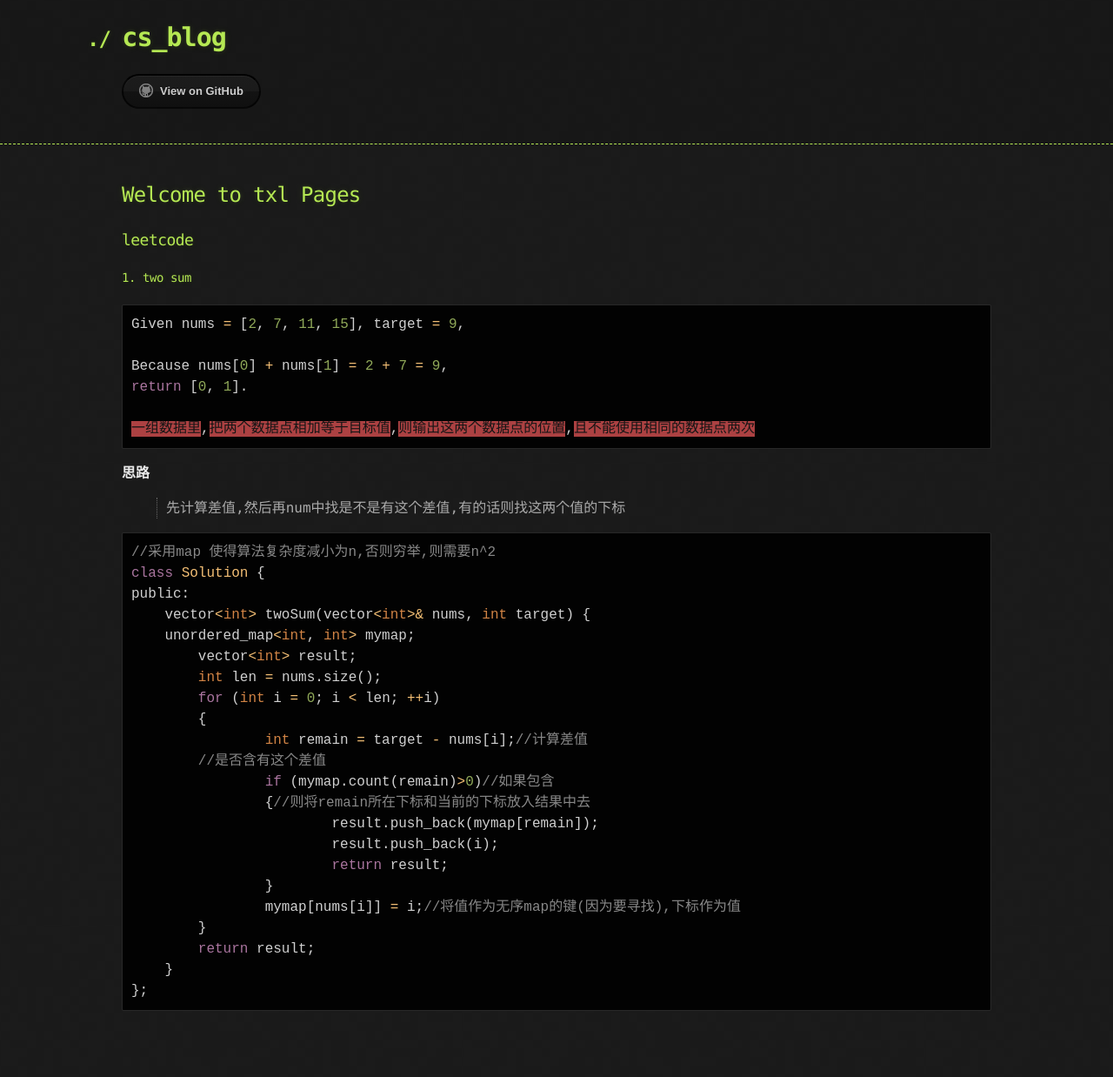
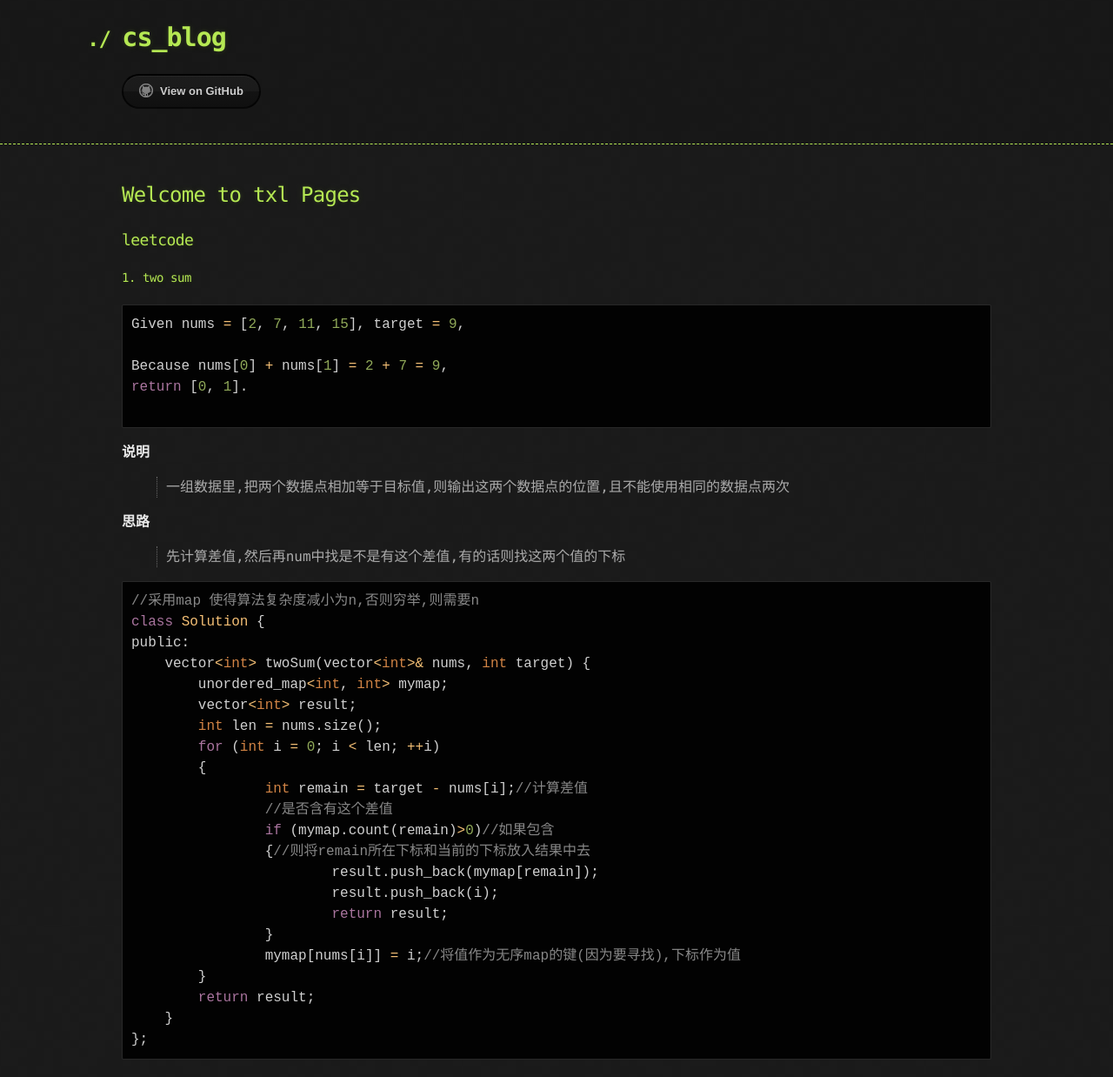
Before and after one commit to picturetxl/cs_blog, a Jekyll site: the page built from index.md, in a window 1280 px wide. Shown: the whole page at 87% size. Built offline with Jekyll 4.4.1, drawn with Linux system fonts in a browser that asks for light colours; our own code applies the rules of GitHub Pages for plain Markdown files; the repository's description, which GitHub fills in, is left out; before the commit the page ends 1182 px from its top, so only the background shows below that.

Commit message:
修改第一题格式

````diff
--- a/index.md
+++ b/index.md
@@ -9,25 +9,26 @@ Given nums = [2, 7, 11, 15], target = 9,
 Because nums[0] + nums[1] = 2 + 7 = 9,
 return [0, 1].
 
-一组数据里,把两个数据点相加等于目标值,则输出这两个数据点的位置,且不能使用相同的数据点两次
 ```
+**说明**
+> 一组数据里,把两个数据点相加等于目标值,则输出这两个数据点的位置,且不能使用相同的数据点两次
 
 **思路**
 > 先计算差值,然后再num中找是不是有这个差值,有的话则找这两个值的下标
 
 
 ```cpp
-//采用map 使得算法复杂度减小为n,否则穷举,则需要n^2
+//采用map 使得算法复杂度减小为n,否则穷举,则需要n
 class Solution {
 public:
     vector<int> twoSum(vector<int>& nums, int target) {
-    unordered_map<int, int> mymap;
+        unordered_map<int, int> mymap;
 	vector<int> result;
 	int len = nums.size();
 	for (int i = 0; i < len; ++i)
 	{
 		int remain = target - nums[i];//计算差值
-        //是否含有这个差值
+                //是否含有这个差值
 		if (mymap.count(remain)>0)//如果包含
 		{//则将remain所在下标和当前的下标放入结果中去
 			result.push_back(mymap[remain]);
````
